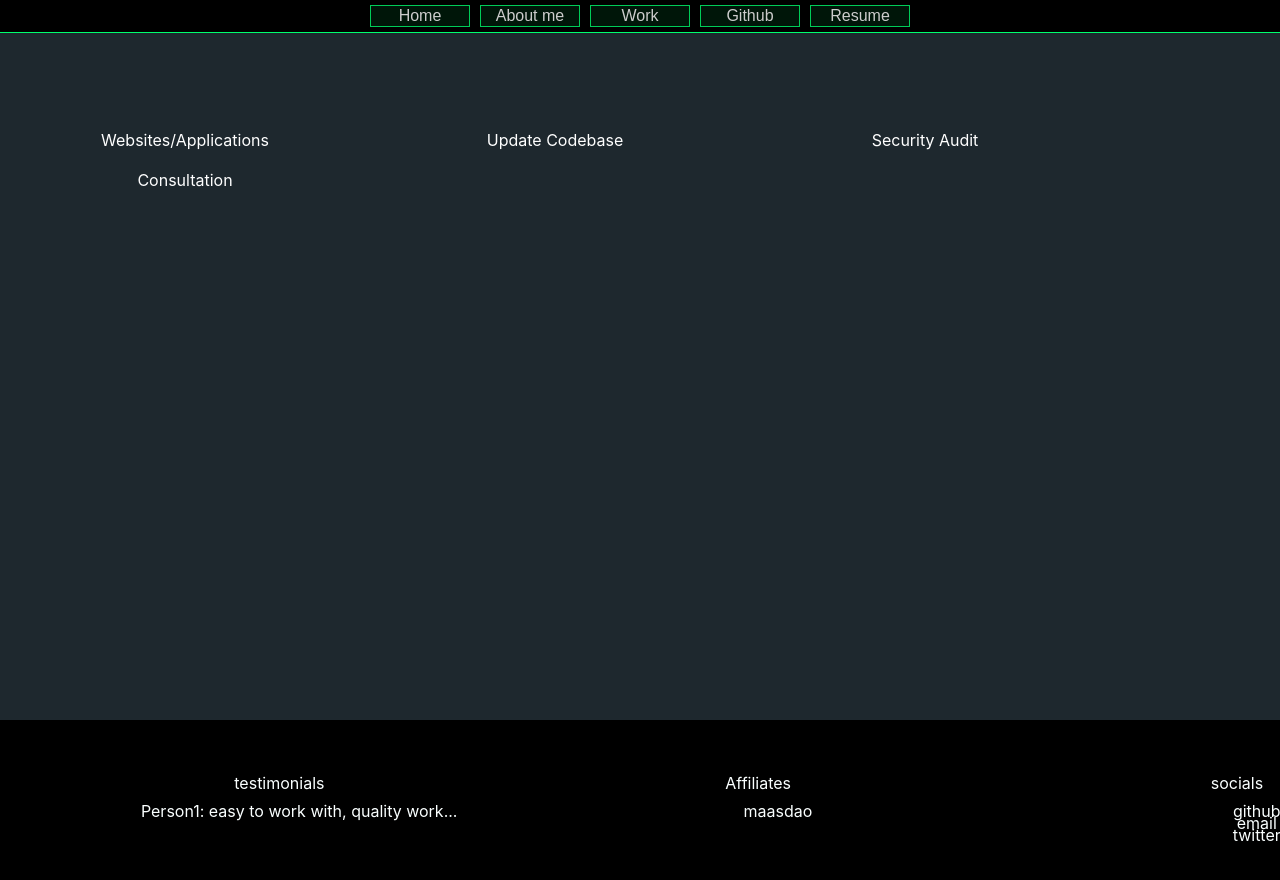
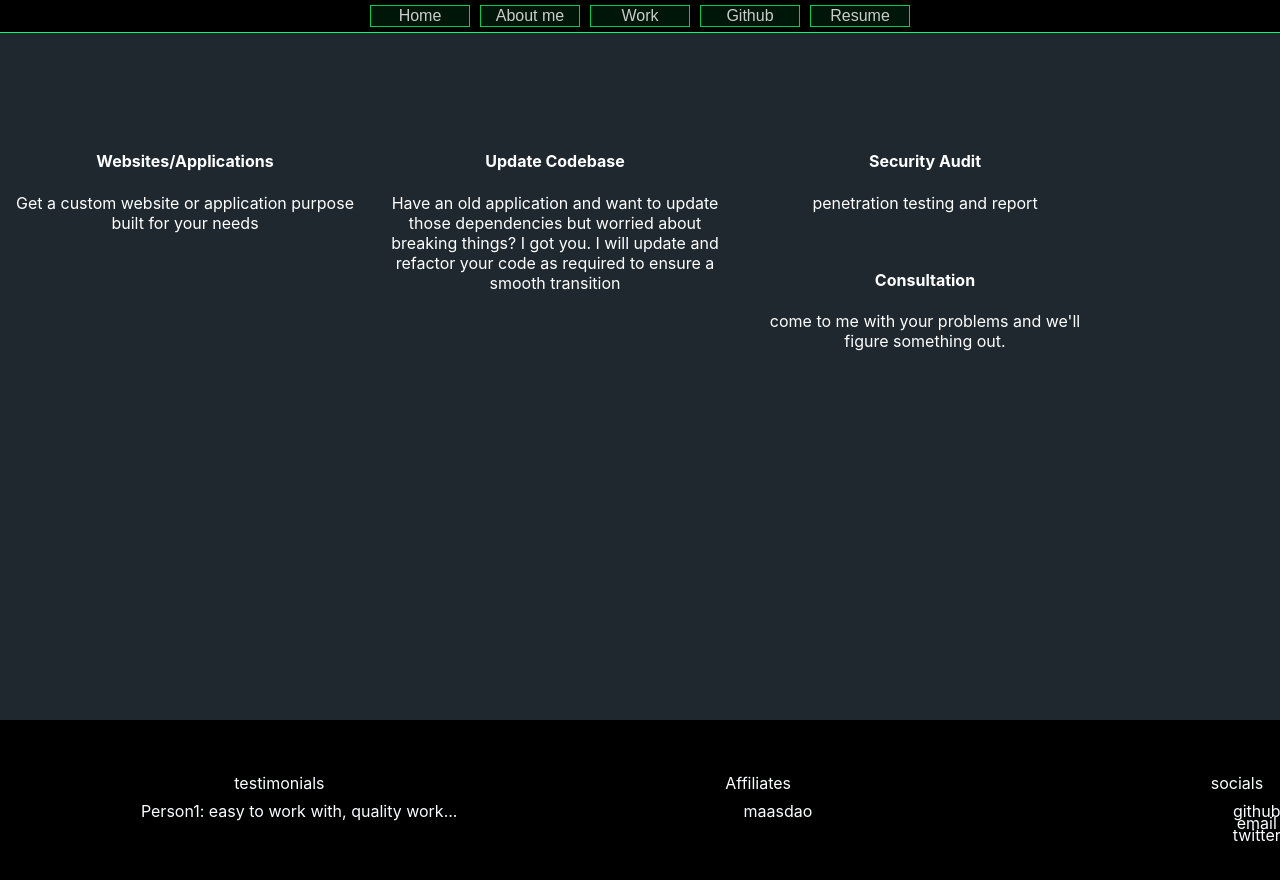
Before and after one commit to iFrogHop2Worlds/mydevsite, a React (Create React App) app: page /services in a window 1280 px wide. Shown: the top 880 px of the page. Built offline with nearby package versions, Linux system fonts and the light colour scheme.

Commit message:
small updated to the service page

```diff
--- a/src/components/services.jsx
+++ b/src/components/services.jsx
@@ -4,10 +4,22 @@ export default function Services() {
   return (
     <div id='background'>
      <div class="row">
-      <div class="column">Websites/Applications</div>
-      <div class="column">Update Codebase</div>
-      <div class="column">Security Audit</div>
-      <div class="column">Consultation</div>
+      <div class="column">
+        <h4>Websites/Applications</h4>
+        <p>Get a custom website or application purpose built for your needs</p>
+      </div>
+      <div class="column">
+        <h4>Update Codebase</h4>
+        <p>Have an old application and want to update those dependencies but worried about breaking things? I got you. I will update and refactor your code as required to ensure a smooth transition</p>
+      </div>
+      <div class="column">
+        <h4>Security Audit</h4>
+        <p>penetration testing and report</p>
+      </div>
+      <div class="column">
+        <h4>Consultation</h4>
+        <p>come to me with your problems and we'll figure something out.</p>
+      </div>
     </div>
 
 
```
